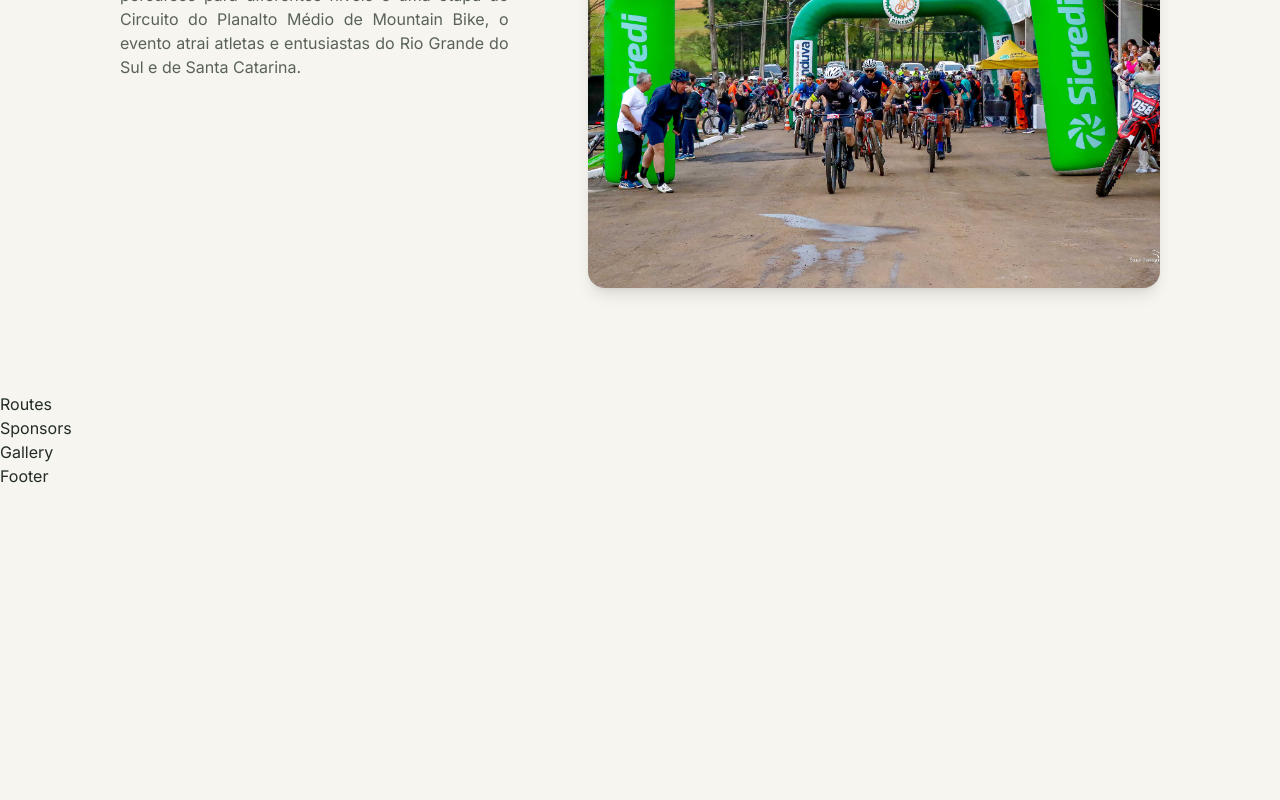
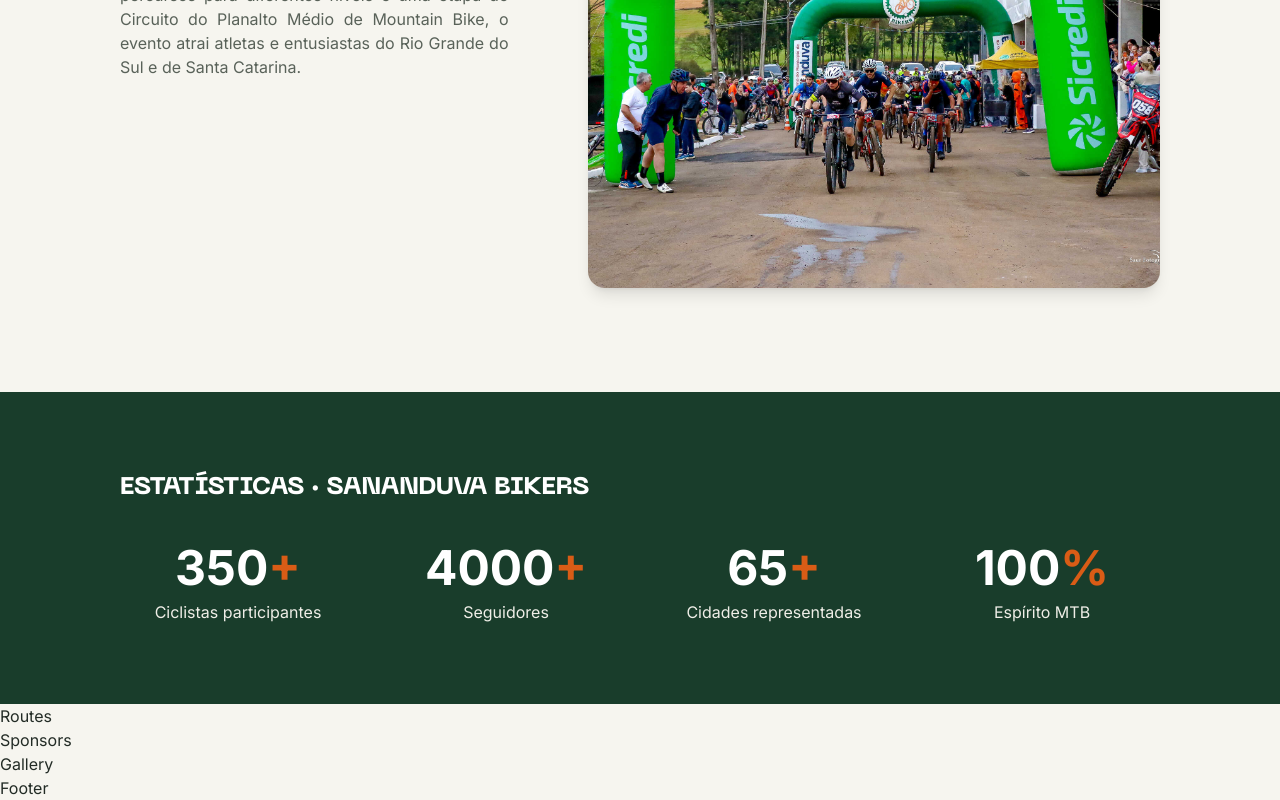
Before and after one commit to gutosavi/sananduva-bikers, a Next.js app: page / in a window 1280 px wide. Shown: the part 1802-2602 px from the top of the page. Before the commit the page ends 2290 px from the top, so only its background shows below. Built offline with nearby package versions, Linux system fonts and the light colour scheme.

Commit message:
feat: cria seção de estatísticas

```diff
--- a/package.json
+++ b/package.json
@@ -23,8 +23,10 @@
     "next": "16.3.1",
     "next-auth": "^5.0.0-beta.32",
     "react": "19.2.8",
+    "react-countup": "^6.5.3",
     "react-dom": "19.2.8",
     "react-hook-form": "^7.85.0",
+    "react-intersection-observer": "^11.0.1",
     "shadcn": "^4.18.0",
     "tailwind-merge": "^3.6.0",
     "tw-animate-css": "^1.4.0",
--- a/src/app/page.tsx
+++ b/src/app/page.tsx
@@ -3,6 +3,7 @@ import { GallerySection } from "@/components/home/gallery-section";
 import { HeroSection } from "@/components/home/hero-section";
 import { RoutesSection } from "@/components/home/routes-section";
 import { SponsorSection } from "@/components/home/sponsor-section";
+import { StatsSection } from "@/components/home/stats-section";
 import { SiteFooter } from "@/components/shared/site-footer";
 import { SiteNavBar } from "@/components/shared/site-navbar";
 
@@ -13,6 +14,7 @@ export default function Home() {
       <main>
         <HeroSection />
         <AboutSection />
+        <StatsSection />
         <RoutesSection />
         <SponsorSection />
         <GallerySection />
--- /dev/null
+++ b/src/components/home/stats-section.tsx
@@ -0,0 +1,77 @@
+"use client";
+
+import React from "react";
+import CountUp from "react-countup";
+import { useInView } from "react-intersection-observer";
+
+const stats = [
+  {
+    id: 1,
+    title: "Ciclistas participantes",
+    value: 350,
+    suffix: "+",
+  },
+  {
+    id: 2,
+    title: "Seguidores",
+    value: 4000,
+    suffix: "+",
+  },
+  {
+    id: 3,
+    title: "Cidades representadas",
+    value: 65,
+    suffix: "+",
+  },
+  {
+    id: 4,
+    title: "Espírito MTB",
+    value: 100,
+    suffix: "%",
+  },
+];
+
+export function StatsSection() {
+  const [hasAnimated, setHasAnimated] = React.useState(false);
+
+  const { ref, inView } = useInView({
+    threshold: 0.5,
+    triggerOnce: true,
+  });
+
+  if (inView && !hasAnimated) {
+    setHasAnimated(true);
+  }
+
+  return (
+    <section
+      ref={ref}
+      className="w-full bg-secondary-foreground text-primary-foreground py-20 px-6 md:px-30"
+    >
+      <h1 className="text-lg font-bold font-display md:text-2xl uppercase">
+        Estatísticas · Sananduva Bikers
+      </h1>
+      <article className="w-full text-base md:text-lg grid grid-cols-2 md:grid-cols-4 place-items-center gap-8 pt-10">
+        {stats.map((stat) => (
+          <div
+            key={stat.id}
+            className="flex flex-col gap-2 items-center justify-center"
+          >
+            <h2 className="text-5xl font-bold">
+              {hasAnimated && (
+                <CountUp
+                  start={0}
+                  end={stat.value}
+                  duration={2.5}
+                  separator=""
+                />
+              )}
+              <span className="text-primary">{stat.suffix}</span>
+            </h2>
+            <p className="text-muted text-sm md:text-base">{stat.title}</p>
+          </div>
+        ))}
+      </article>
+    </section>
+  );
+}
```
Also changed, not shown: 1 other file (tests, documents, lock files or other folders).
